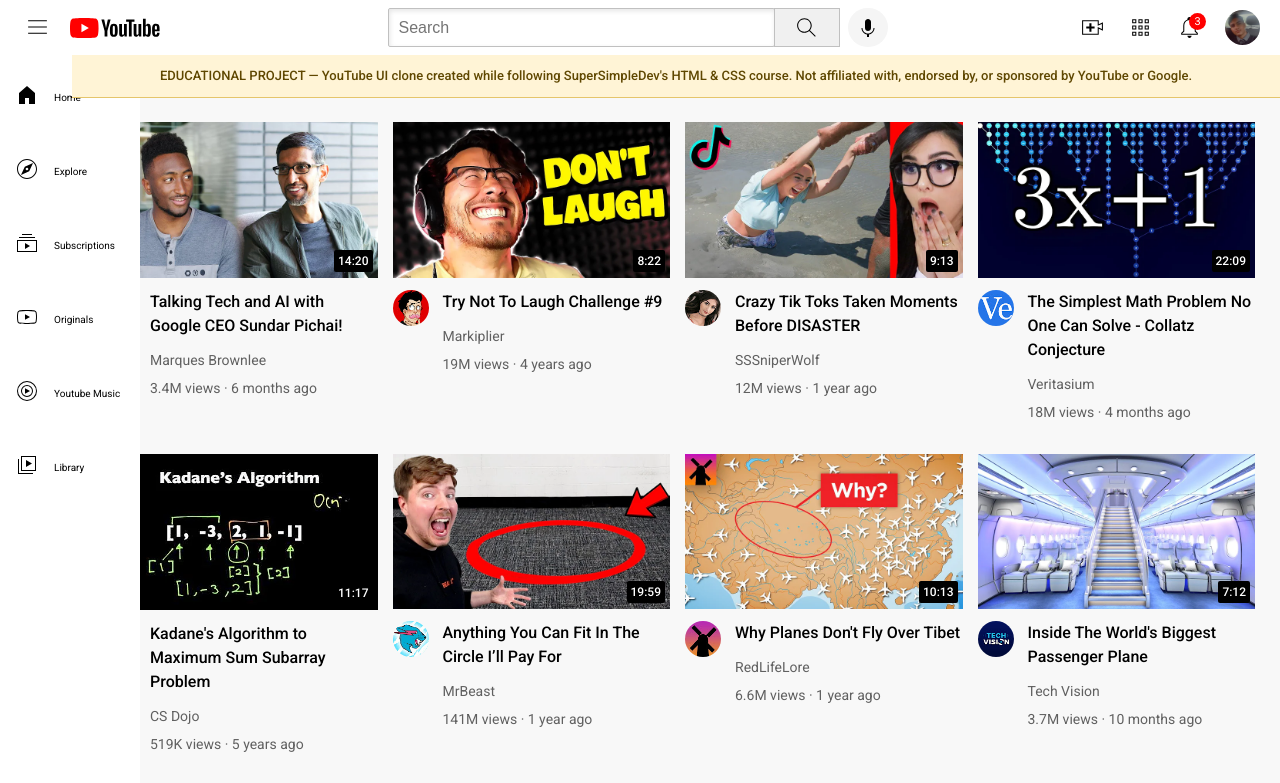
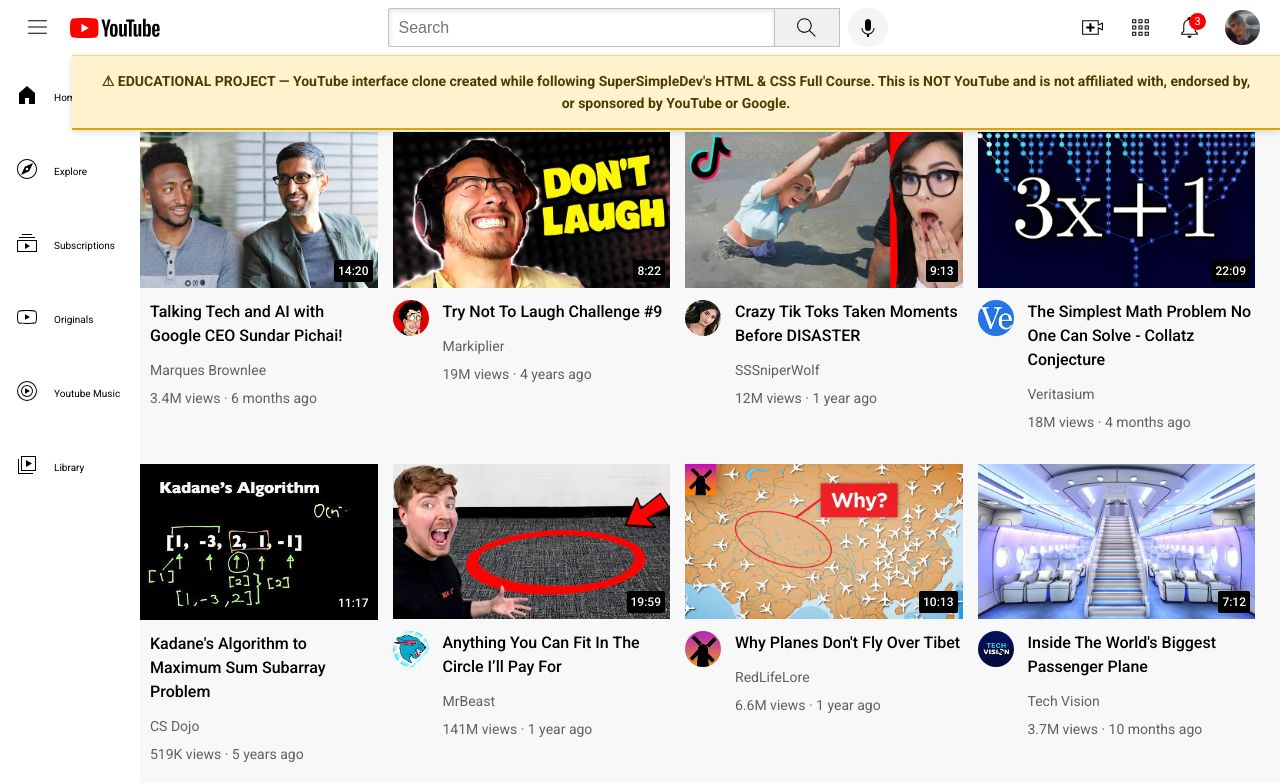
Before and after one commit to ValentinoKN/Youtube-Clone, a plain HTML site: page index.html in a window 1280 px wide. Shown: the top 783 px of the page. Drawn offline with Linux system fonts and the light colour scheme.

Commit message:
Make educational disclaimer permanently visible on clone

```diff
--- a/styles/general.css
+++ b/styles/general.css
@@ -7,47 +7,52 @@
   /* This style below will be inherited */
   font-family: Roboto, Arial;
   margin: 0;
-  padding-top: 122px;
+  padding-top: 132px;
   padding-left: 100px;
   padding-bottom: 100px;
   padding-right: 25px;
   background-color: rgb(248, 248, 248);
 }
 
-/*
-  EDUCATIONAL PROJECT NOTICE
-  This visible banner is intentionally kept on the rendered clone so viewers
-  cannot reasonably mistake the project for the official YouTube website.
-*/
+/* Permanent educational attribution shown on the rendered clone. */
 body::before {
-  content: "EDUCATIONAL PROJECT — YouTube UI clone created while following SuperSimpleDev's HTML & CSS course. Not affiliated with, endorsed by, or sponsored by YouTube or Google.";
-  position: fixed;
-  top: 55px;
-  left: 72px;
-  right: 0;
-  z-index: 1000;
+  content: "⚠ EDUCATIONAL PROJECT — YouTube interface clone created while following SuperSimpleDev's HTML & CSS Full Course. This is NOT YouTube and is not affiliated with, endorsed by, or sponsored by YouTube or Google.";
+  display: block !important;
+  visibility: visible !important;
+  opacity: 1 !important;
+  position: fixed !important;
+  top: 55px !important;
+  left: 72px !important;
+  right: 0 !important;
+  width: auto !important;
+  height: auto !important;
+  min-height: 52px !important;
+  z-index: 2147483647 !important;
   box-sizing: border-box;
-  min-height: 42px;
-  padding: 11px 20px;
-  background: #fff4d6;
-  border-bottom: 1px solid #e5c56b;
-  color: #5f4700;
+  padding: 14px 24px;
+  background: #fff3cd;
+  border-top: 1px solid #ffda6a;
+  border-bottom: 2px solid #d6a900;
+  color: #4d3b00;
   font-family: Roboto, Arial, sans-serif;
-  font-size: 13px;
-  font-weight: 500;
-  line-height: 20px;
+  font-size: 14px;
+  font-weight: 700;
+  line-height: 22px;
   text-align: center;
+  box-shadow: 0 2px 7px rgba(0, 0, 0, 0.14);
+  pointer-events: none;
 }
 
 @media (max-width: 750px) {
   body {
-    padding-top: 142px;
+    padding-top: 158px;
   }
 
   body::before {
-    left: 0;
-    padding-left: 12px;
-    padding-right: 12px;
+    left: 0 !important;
+    min-height: 72px !important;
+    padding: 10px 12px;
     font-size: 12px;
+    line-height: 17px;
   }
 }
```
